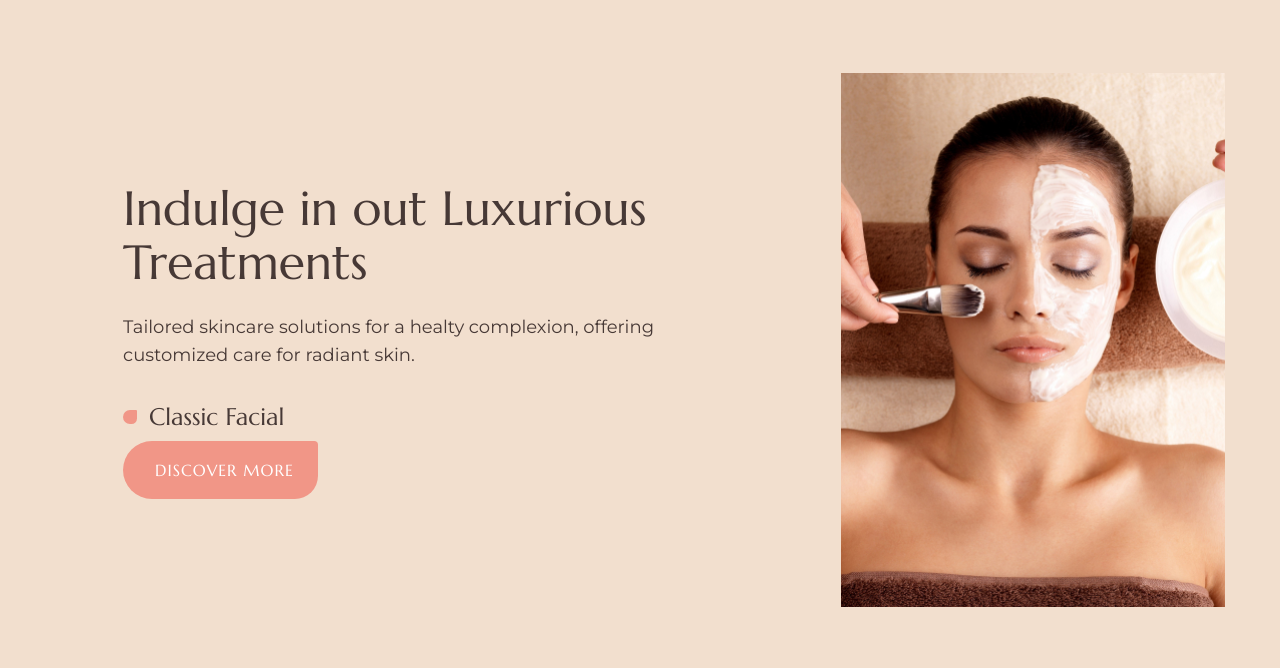
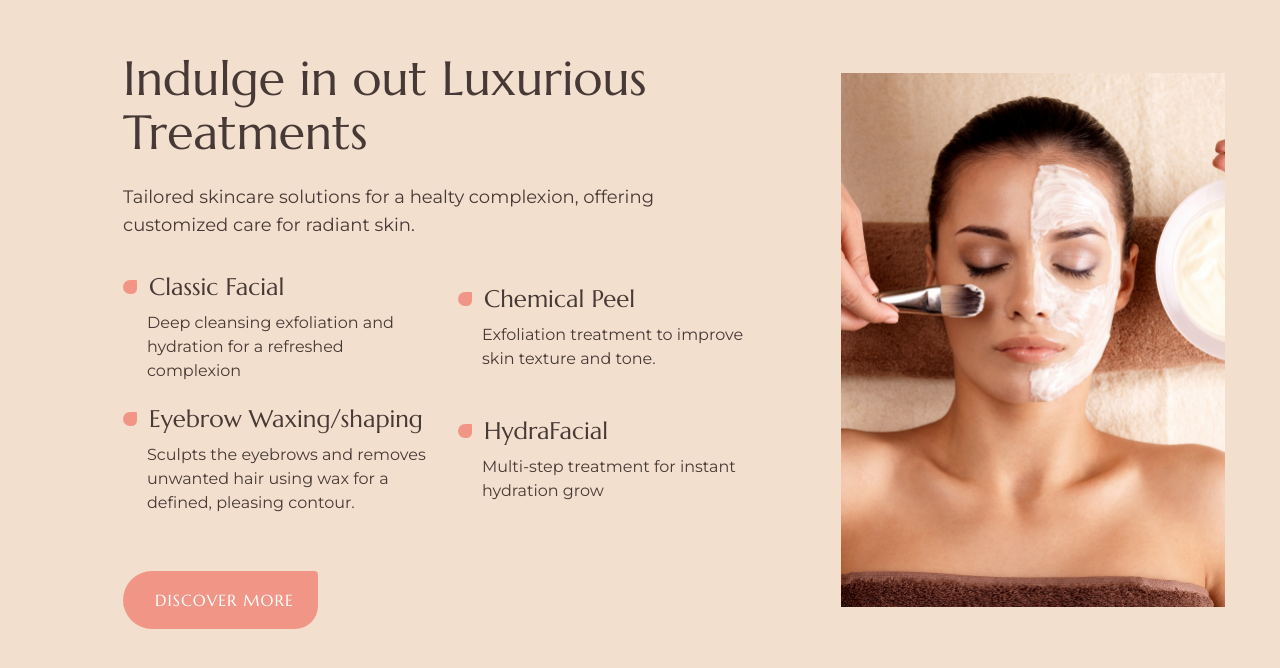
Before and after one commit to Jisap/next14-skincaresalon, a Next.js app: page /treatments in a window 1280 px wide. Shown: the part 924-1592 px from the top of the page. Built offline with nearby package versions, Linux system fonts and the light colour scheme.

Commit message:
treatments

```diff
--- a/app/treatments/page.jsx
+++ b/app/treatments/page.jsx
@@ -20,13 +20,23 @@ const Treatments = () => {
       <div className='container mx-auto flex items-center pt-48 pb-12 xl:pt-32 xl:pb-0'>
         <div className='w-full h-full flex items-center justify-between'>
           {/* text */}
-          <div className='flex flex-col items-start xl:max-w-[650px] text-center xl:text-left mx-auto'>
+          <motion.div
+            onMouseEnter={mouseEnterHandler}
+            onMouseLeave={mouseLeaveHandler}
+            initial={{opacity: 0, x: -60}}
+            animate={{
+              opacity:1,
+              x: 0,
+              transition: {delay: 2, duration: 0.8, ease: 'easeInOut'},
+            }}
+            className='flex flex-col items-start xl:max-w-[650px] text-center xl:text-left mx-auto'
+          >
             <h2 className='h2 mb-6 mx-auto ,max-w-[540px] xl:mas-w-none'>Indulge in out Luxurious Treatments</h2>
             <p className='lead max-w-[600px] mx-auto xl:mx-0'>
               Tailored skincare solutions for a healty complexion, offering customized care for radiant skin.
             </p>
             {/* items */}
-            <div>
+            <div className='grid grid-cols-1 md:grid-cols-2 gap-[20px] mb-14 mx-auto xl:mx-0'>
               {/* item */}
               <div className='flex-1 flex flex-col justify-center items-center xl:items-start'>
                 <div className='flex items-center gap-[12px] mb-2'>
@@ -35,11 +45,54 @@ const Treatments = () => {
                     Classic Facial
                   </h3>
                 </div>
+                <p className='pl-6 tex-[15px]'>
+                  Deep cleansing exfoliation and hydration for a refreshed complexion
+                </p>
               </div>
+              {/* end item */}
+              {/* item */}
+              <div className='flex-1 flex flex-col justify-center items-center xl:items-start'>
+                <div className='flex items-center gap-[12px] mb-2'>
+                  <div className='w-[14px] h-[14px] bg-accent rounded-tl-[28px] rounded-bl-[28px] rounded-br-[22px] rounded-tr-[4px]'></div>
+                  <h3 className='text-2xl'>
+                    Chemical Peel
+                  </h3>
+                </div>
+                <p className='pl-6 tex-[15px]'>
+                  Exfoliation treatment to improve skin texture and tone.
+                </p>
+              </div>
+              {/* end item */}
+              {/* item */}
+              <div className='flex-1 flex flex-col justify-center items-center xl:items-start'>
+                <div className='flex items-center gap-[12px] mb-2'>
+                  <div className='w-[14px] h-[14px] bg-accent rounded-tl-[28px] rounded-bl-[28px] rounded-br-[22px] rounded-tr-[4px]'></div>
+                  <h3 className='text-2xl'>
+                    Eyebrow Waxing/shaping
+                  </h3>
+                </div>
+                <p className='pl-6 tex-[15px]'>
+                  Sculpts the eyebrows and removes unwanted hair using wax for a defined, pleasing contour.
+                </p>
+              </div>
+              {/* end item */}
+              {/* item */}
+              <div className='flex-1 flex flex-col justify-center items-center xl:items-start'>
+                <div className='flex items-center gap-[12px] mb-2'>
+                  <div className='w-[14px] h-[14px] bg-accent rounded-tl-[28px] rounded-bl-[28px] rounded-br-[22px] rounded-tr-[4px]'></div>
+                  <h3 className='text-2xl'>
+                    HydraFacial
+                  </h3>
+                </div>
+                <p className='pl-6 tex-[15px]'>
+                  Multi-step treatment for instant hydration grow
+                </p>
+              </div>
+              {/* end item */}
             </div>
             {/* btn */}
             <button className='btn mx-auto xl:mx-0'>Discover more</button>
-          </div>
+          </motion.div>
           {/* image */}
           <div className='hidden relative xl:flex w-[384px] h-[534px]'>
             <Image
```
